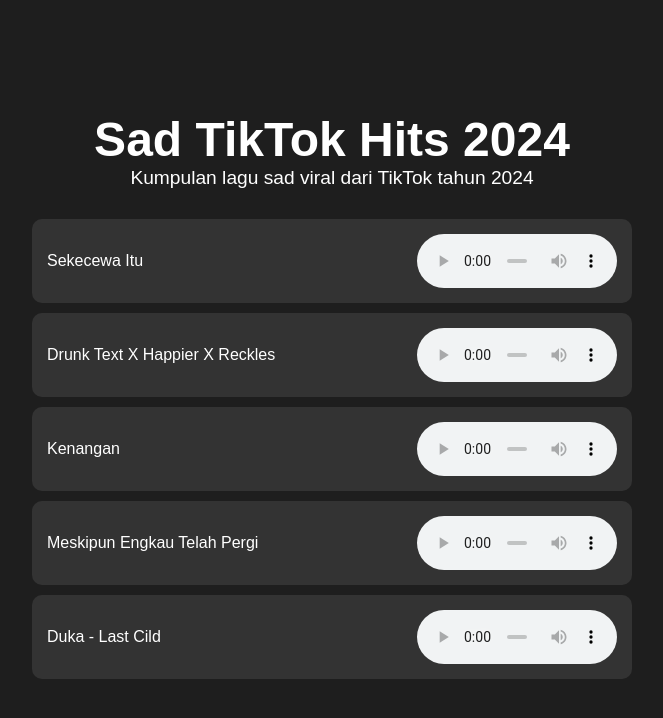
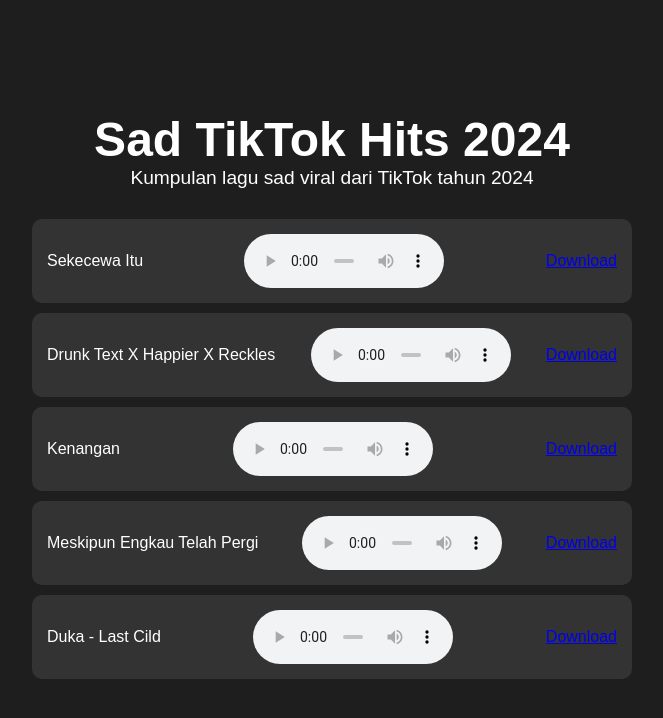
Before and after one commit to Dexxxxx123/Web-lagu-sad, a plain HTML site: page index.html in a window 1280 px wide. Shown: the whole page, without its empty margins (308-971 px from the left). Drawn offline with Linux system fonts and the light colour scheme.

Commit message:
Update index.html

```diff
--- a/index.html
+++ b/index.html
@@ -62,6 +62,7 @@
                 <source src="song1.mp3" type="audio/mpeg">
                 Your browser does not support the audio element.
             </audio>
+            <a href="song1.mp3" download>Download</a>
         </li>
         <li>
             <span>Drunk Text X Happier X Reckles</span>
@@ -69,6 +70,7 @@
                 <source src="song2.mp3" type="audio/mpeg">
                 Your browser does not support the audio element.
             </audio>
+            <a href="song2.mp3" download>Download</a>
         </li>
         <li>
             <span>Kenangan</span>
@@ -76,6 +78,7 @@
                 <source src="song3.mp3" type="audio/mpeg">
                 Your browser does not support the audio element.
             </audio>
+            <a href="song3.mp3" download>Download</a>
         </li>
         <li>
             <span>Meskipun Engkau Telah Pergi</span>
@@ -83,6 +86,7 @@
                 <source src="songs4.mp3" type="audio/mpeg">
                 Your browser does not support the audio element.
             </audio>
+            <a href="song4.mp3" download>Download</a>
         </li>
         <li>
             <span>Duka - Last Cild</span>
@@ -90,6 +94,7 @@
                 <source src="song5.mp3" type="audio/mpeg">
                 Your browser does not support the audio element.
             </audio>
+            <a href="song5.mp3" download>Download</a>
         </li>
     </ul>
 </body>
```
